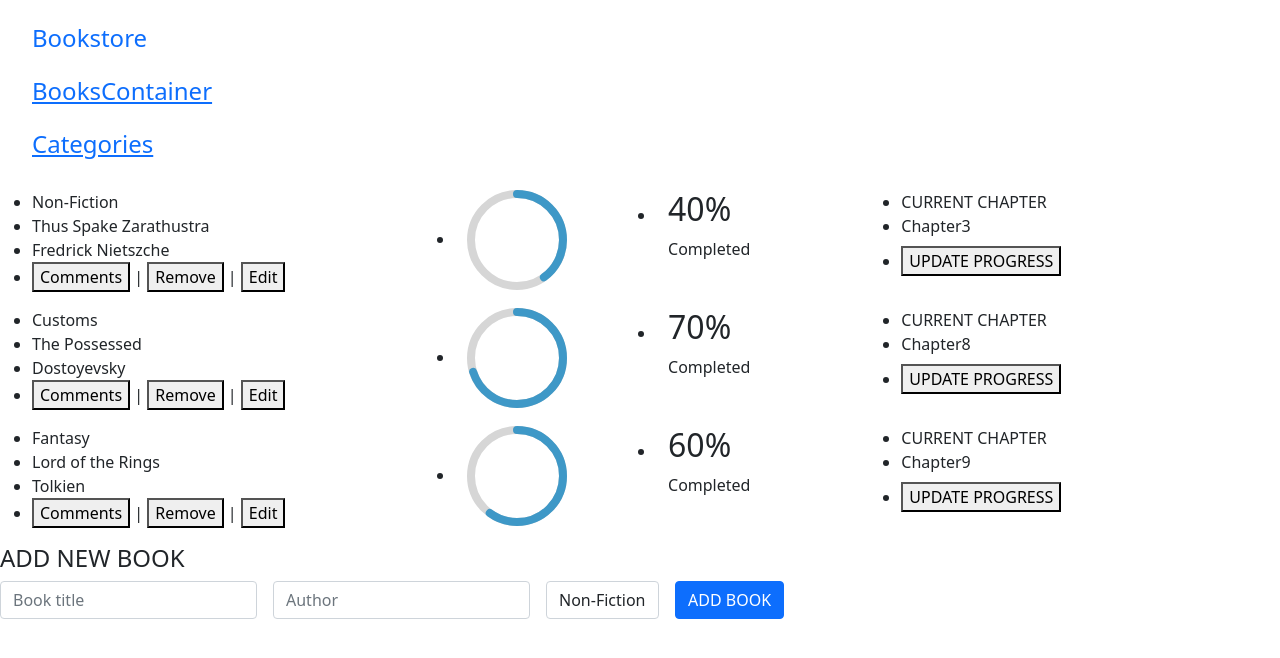
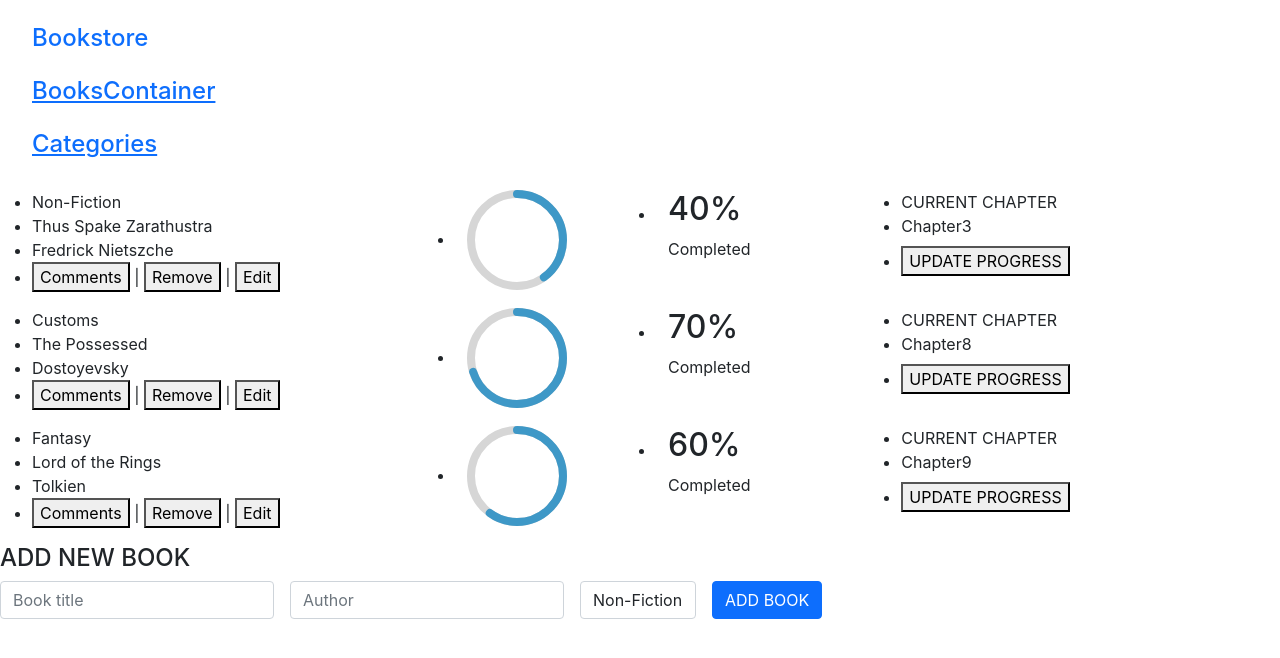
Before and after one commit to German-Cobian/Bookstore-React-Redux, a React (Create React App) app: page / in a window 1280 px wide. Shown: the top 658 px of the page. Built offline with nearby package versions, Linux system fonts and the light colour scheme.

Commit message:
Resolve linter issues

```diff
--- /dev/null
+++ b/src/index.css
@@ -0,0 +1,13 @@
+body {
+  margin: 0;
+  font-family: -apple-system, BlinkMacSystemFont, 'Segoe UI', 'Roboto', 'Oxygen',
+    'Ubuntu', 'Cantarell', 'Fira Sans', 'Droid Sans', 'Helvetica Neue',
+    sans-serif;
+  -webkit-font-smoothing: antialiased;
+  -moz-osx-font-smoothing: grayscale;
+}
+
+code {
+  font-family: source-code-pro, Menlo, Monaco, Consolas, 'Courier New',
+    monospace;
+}
--- a/src/index.js
+++ b/src/index.js
@@ -2,6 +2,7 @@
 import ReactDOM from 'react-dom';
 import 'bootstrap/dist/css/bootstrap.min.css';
 import 'bootstrap/dist/js/bootstrap.bundle.min';
+import './index.css';
 import { BrowserRouter as Router } from 'react-router-dom';
 import App from './App';
 
```
